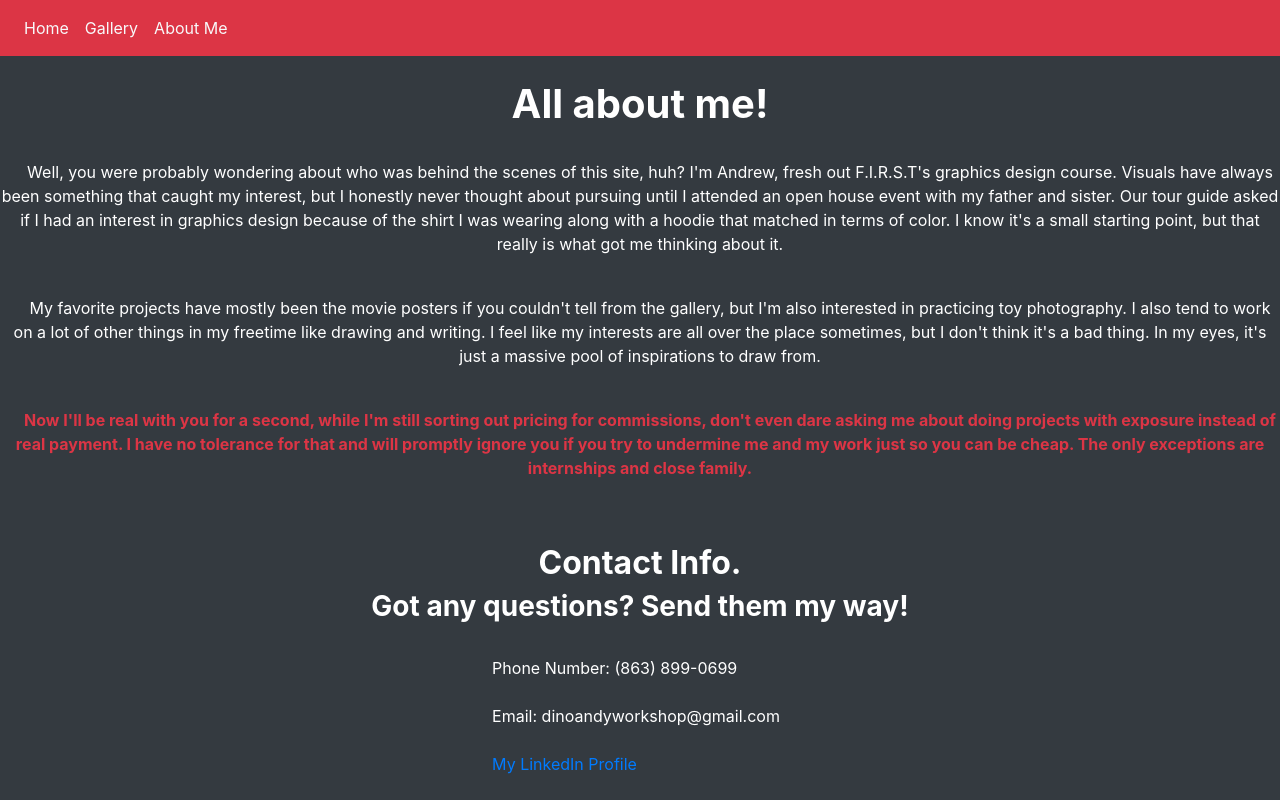
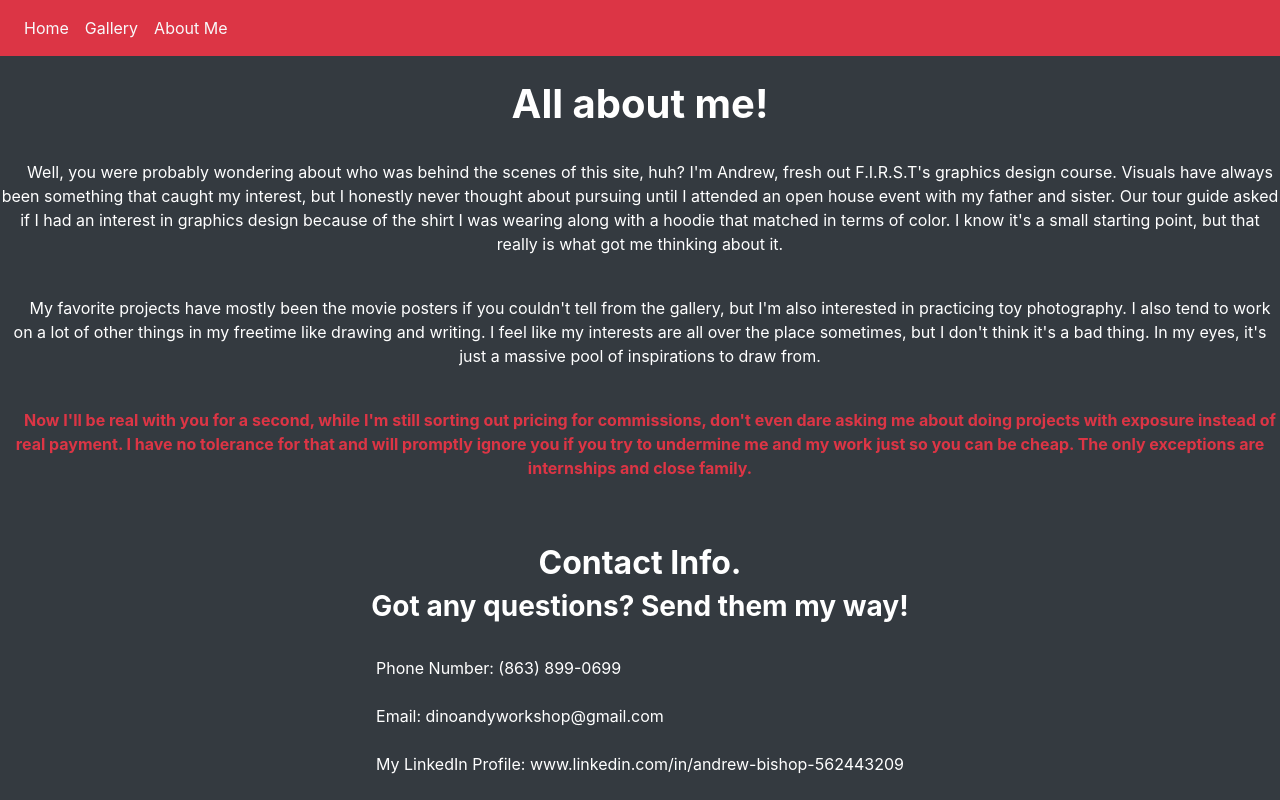
Before and after one commit to DinoWorkshop/DinoWorkshop.github.io, a plain HTML site: page about.html in a window 1280 px wide. Drawn offline with nearby package versions, Linux system fonts and the light colour scheme.

Commit message:
Update about.html

```diff
--- a/about.html
+++ b/about.html
@@ -96,7 +96,7 @@
     <li class="list-inline-item">Email: dinoandyworkshop@gmail.com </li>
     <br>
     <br>
-    <li class="list-inline-item"> <a href="www.linkedin.com/in/andrew-bishop-562443209"> My LinkedIn Profile </a> </li>
+    <li class="list-inline-item">My LinkedIn Profile: www.linkedin.com/in/andrew-bishop-562443209 </li>
   </ul>
 </div>
 
```
